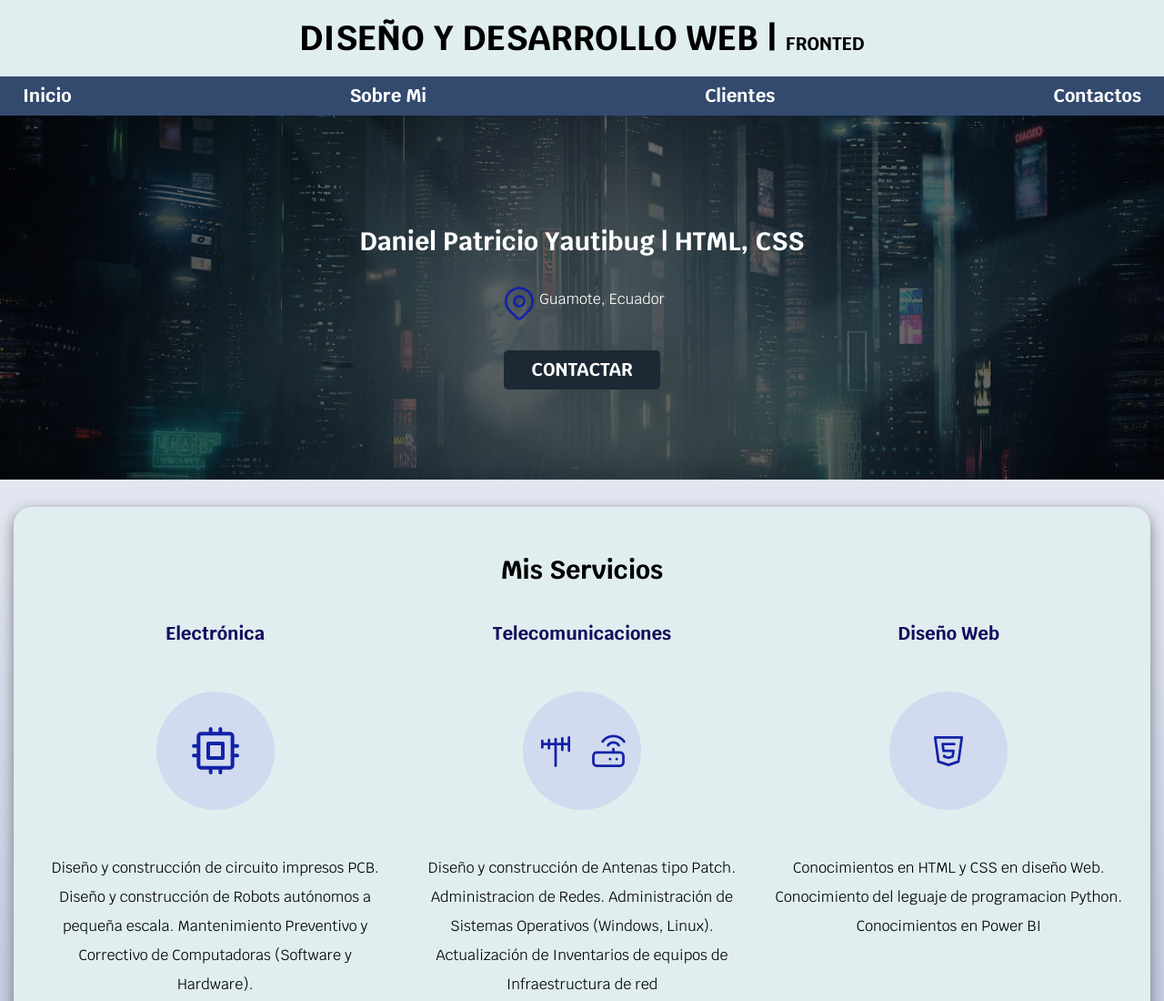
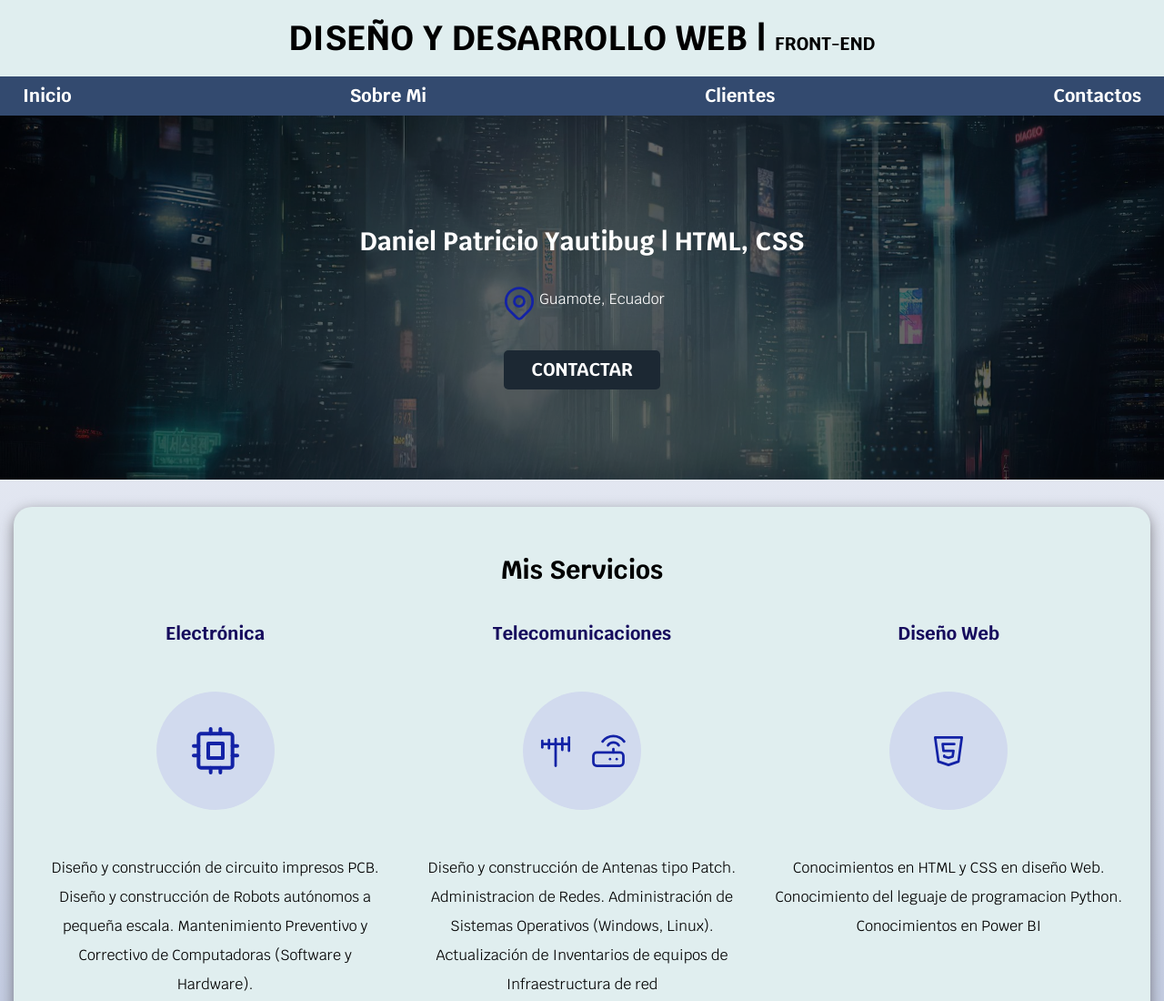
Before and after one commit to daniels36999/PaguinaWeb_Proyecto_1, a plain HTML site: page index.html in a window 1280 px wide. Shown: the top 1100 px of the page at 91% size. Drawn offline with Linux system fonts and the light colour scheme.

Commit message:
Update index.html

```diff
--- a/index.html
+++ b/index.html
@@ -17,7 +17,7 @@
 
 <body>
     <header>
-        <h1 class="titulo">Diseño y Desarrollo WEB | <span>Fronted</span></h1>
+        <h1 class="titulo">Diseño y Desarrollo WEB | <span>Front-End</span></h1>
     </header>
     <div class="divBg">
         <nav class="navPrincipal contenido">
```
